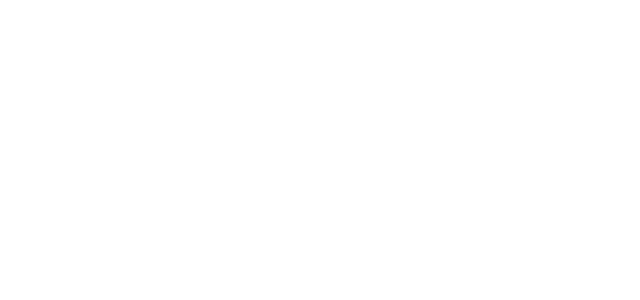
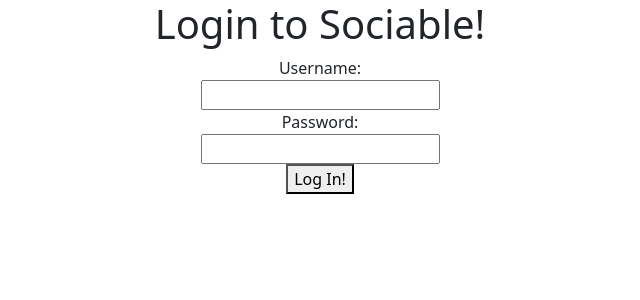
Before and after one commit to Murad013/sociable, a React (Create React App) app: page /login in a window 1280 px wide. Before the commit this address had no page. Shown: the top 300 px of the page, without its empty margins (320-960 px from the left). Built offline with nearby package versions, Linux system fonts and the light colour scheme; the HTML template or start-up script is replaced by a standard one.

Commit message:
adding routers

```diff
--- a/src/App.js
+++ b/src/App.js
@@ -1,30 +1,21 @@
 import "./styles/App.css"
 import React from 'react';
 import SignUp from './components/signup';
+import LogIn from './components/login';
 import {BrowserRouter as Router, Route, Routes} from 'react-router-dom';
+import Home from "./components/home";
+
 function App() {
-
-    //  const getUsers = () => {
-    //       Axios.get("http://localhost:3001/api/users/").then((response) => {
-    //         setUserList(response.data);
-    //       });
-    //     };
-
-    //     const deleteUser = (id) => {
-    //       Axios.delete(`http://localhost:3001/api/users/${id}`).then((response) => {
-    //         setUserList(
-    //           userList.filter((val) => {
-    //             return val.id !== id;
-    //           })
-    //         );
-    //       });
-    //     };
 
         return (
           <Router>
+            <div className="App">
             <Routes>
-              <Route exact path="/" element={<SignUp />} />
+              <Route path="/" element={<SignUp />} />
+              <Route path="/home" element={<Home />} />
+              <Route path="/login" element={<LogIn />} />
             </Routes>
+            </div>
           </Router>
 
      );
--- /dev/null
+++ b/src/components/home.js
@@ -0,0 +1,11 @@
+import React from 'react';
+
+function Home() {
+     return (
+          <div className='Home'>
+          Welcome!
+          </div>
+     )
+}
+
+export default Home;
--- /dev/null
+++ b/src/components/login.js
@@ -0,0 +1,54 @@
+//Can have the login function in here, export it, and use it in the app.
+
+
+//To better understand the App, we can have the starting page as a signup page, once the user signs up, and if the user
+// already has an account they can just use the login link and go from there. After logging in/signing up, the user will
+// be redirected to the homepage of the app, then, and only then can they post and view other posts by other users.
+
+//Things to consider:
+//   Protected Resources:Updating your own post (Only you can do that), delete your own post, (Only you can admin can do that)
+//   Non-protected resources: Getting all posts, getting all posts by ID (viewing someone else's profile) Getting your posts (Viewing your own profile)
+
+
+//MVP3: Adding customization to your own profile. That would be sick.
+
+
+import Axios from 'axios';
+import React, {useState} from 'react';
+import swal from 'sweetalert';
+
+function LogIn() {
+
+     const [username, setUsername] = useState('');
+     const [password, setPassword] = useState('');
+
+     const login = () => {
+          Axios.post('http://localhost:3001/api/users/login', {
+            username: username,
+            password: password
+          }).then(() => {
+            swal(`HEY ${username}`,"Welcome To Sociable!", "success");
+          }).then(() => {
+
+          }).catch(() => {
+            swal("Oops!", "Invalid Username or Password", "error");
+          });
+        };
+
+        return (
+          <div className = "loginForm">
+            <h1>Login to Sociable!</h1>
+            <label>Username:</label>
+            <input type = "text" name = "firstName" onChange ={(e) => {
+              setUsername(e.target.value);
+            }}/>
+            <label>Password:</label>
+            <input type = "text" name = "lastName" onChange ={(e) => {
+              setPassword(e.target.value);
+            }}/>
+            <button onClick={login}>Log In!</button>
+        </div>
+     )
+}
+
+export default LogIn;
--- a/src/components/signup.js
+++ b/src/components/signup.js
@@ -1,8 +1,7 @@
-// import this function into App.js once you figure how to get rid of that component error. Just to make the App look more organized and presentable.
 import Axios from 'axios';
 import React, {useState} from 'react';
 import swal from 'sweetalert';
-
+import { Link } from 'react-router-dom'
 function SignUp() {
 
      const [firstName, setFirstName] = useState('');
@@ -19,11 +18,11 @@
             password: password,
             gender: gender
           }).then(() => {
-            swal(`HEY ${firstName}`,"Welcome To Sociable!", "success");
+            swal(`Hey ${firstName}!`,"Welcome To Sociable!", "success");
           }).then(() => {
 
           }).catch(() => {
-            swal("Oops!", "Username Already Taken...", "error");
+            swal(`Sorry ${firstName}`, "Username's Already Taken...", "error");
           });
         };
 
@@ -50,7 +49,8 @@
             <input type = "text" name = "gender" onChange ={(e) => {
               setGender(e.target.value);
             }}/>
-            <button onClick={signup}>Sign Up!</button>
+            <Link to={"/home"}><button onClick={signup}>Sign Up!</button></Link>
+            <Link to={"/login"}>Log In!</Link>
 
         </div>
      )
--- a/src/styles/App.css
+++ b/src/styles/App.css
@@ -1,7 +1,7 @@
 .App {
   text-align: center;
 }
-.signUpForm {
+.signUpForm, .loginForm{
   display: flex;
   flex-direction: column;
   align-items: center;
```
Also changed, not shown: 1 other file (tests, documents, lock files or other folders).
